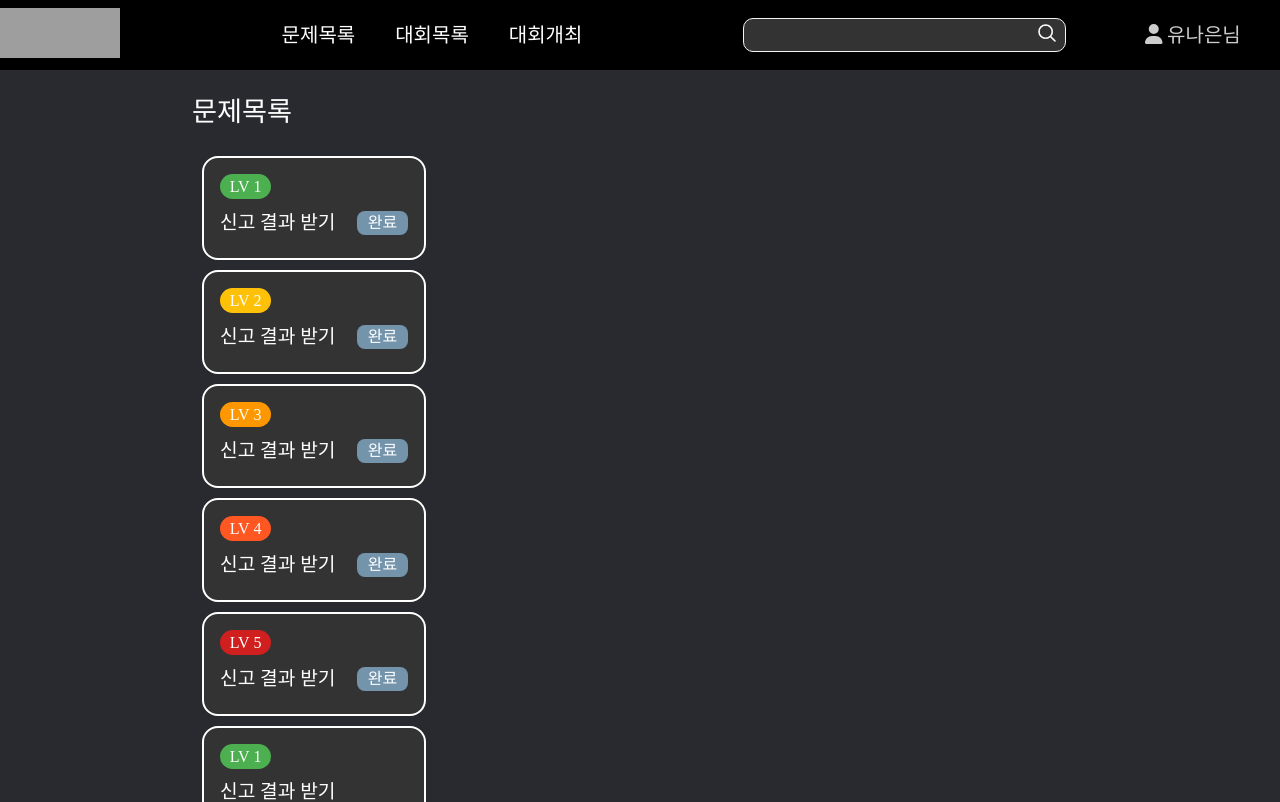
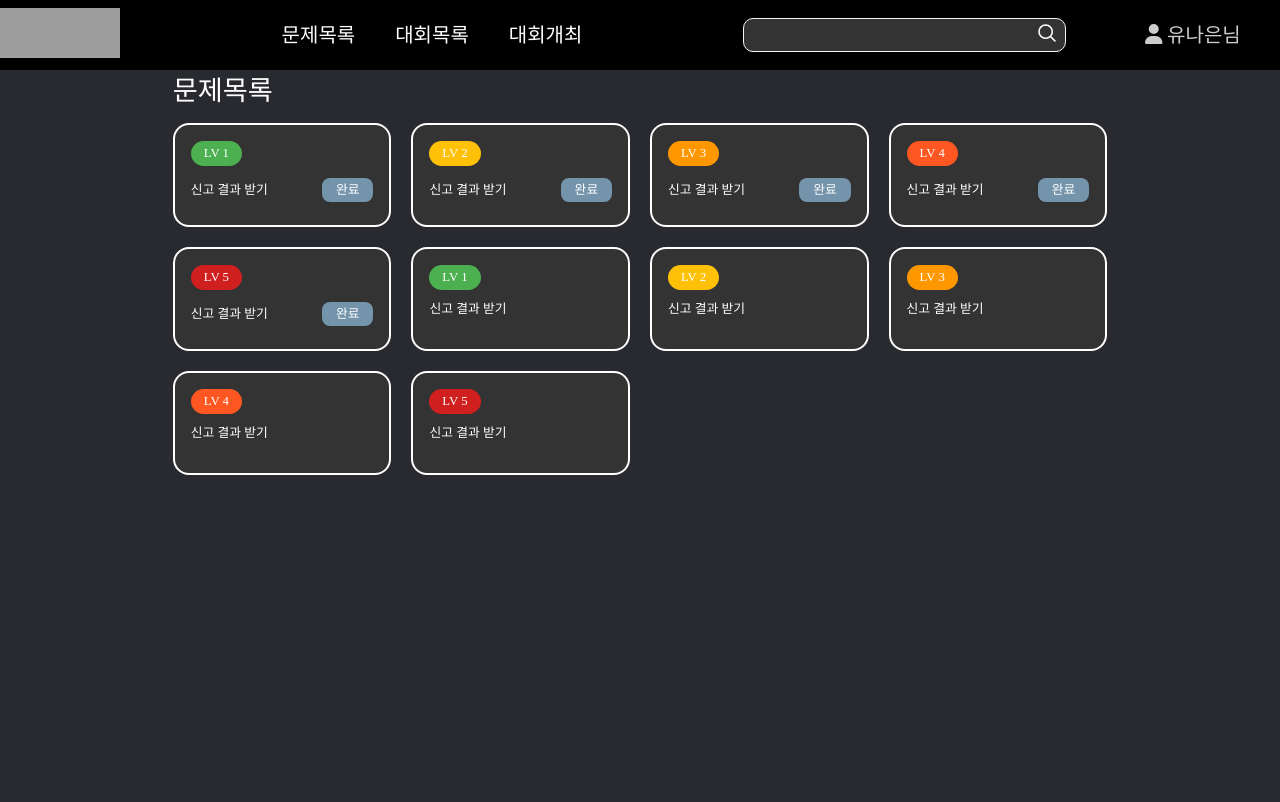
Before and after one commit to yunaeun/OJ-Front-ASSEMBLE, a Next.js app: page / in a window 1280 px wide. Shown: the top 802 px of the page. Built offline with nearby package versions, Linux system fonts and the light colour scheme; grey boxes are pictures that could not be loaded; a web font is replaced by a local one.

Commit message:
ADD :: 별 추가

```diff
--- a/pages/index.tsx
+++ b/pages/index.tsx
@@ -6,8 +6,9 @@ import ProblemLevel from "./problemlist/problemLevel";
 
 const Home: NextPage = () => {
   return (
+    <S.BContainer>
+      <S.Title>문제목록</S.Title>
       <S.Container>
-      <S.Title>문제목록</S.Title>
         {["1", "2", "3", "4", "5"].map((data, idx) => {
           return (
             <ProblemLevel
@@ -24,6 +25,7 @@ const Home: NextPage = () => {
           );
         })}
       </S.Container>
+    </S.BContainer>
   );
 };
 
--- a/styles/index-style.ts
+++ b/styles/index-style.ts
@@ -1,34 +1,38 @@
 import styled from "styled-components";
 import theme from "./theme";
 
-export const Title = styled.h3`
+export const Title = styled.div`
   color: white;
   font-size: 3.4vh;
   font-weight: 400;
+  padding: 0.7vh 0 2vh 0;
 `;
 
 export const Level = styled.div`
   width: 4vw;
-  min-width: 50px;
   height: 3.2vh;
   color: white;
-  font-size: 2vh;
+  font-size: 1vw;
   text-align: center;
   border-radius: 3.2vh;
   line-height: 3.2vh;
 `;
 
-export const Container = styled.div`
-  width: 70vw;
-  height: 100vh;
-  justify-content: space-between;
+export const BContainer = styled.div`
+  width: 73vw;
   margin: 0 auto;
 `;
 
+export const Container = styled.div`
+  width: 73vw;
+  grid-template-columns: repeat(auto-fill, minmax(20%, auto));
+  gap: 20px 20px;
+  display: grid;
+  flex-wrap: wrap;
+  flex-direction: row;
+`;
+
 export const Problem = styled.div`
-  width: 25%;
-  min-width: 200px;
-  margin: 10px;
   padding: 16px;
   box-sizing: border-box;
   height: 13vh;
@@ -39,18 +43,17 @@ export const Problem = styled.div`
 
 export const CompleteButton = styled.div`
   width: 4vw;
-  min-width: 50px;
   height: 3vh;
   background-color: #7494ab;
   border-radius: 8px;
   line-height: 3vh;
   text-align: center;
-  font-size: 2vh;
+  font-size: 1vw;
   color: white;
 `;
 
 export const Content = styled.span`
   color: white;
-  font-size: 2.4vh;
+  font-size: 1vw;
   font-weight: 300;
 `;
```
Also changed, not shown: 2 other files (tests, documents, lock files or other folders). Lines whose indentation alone changed are shown as unchanged.
